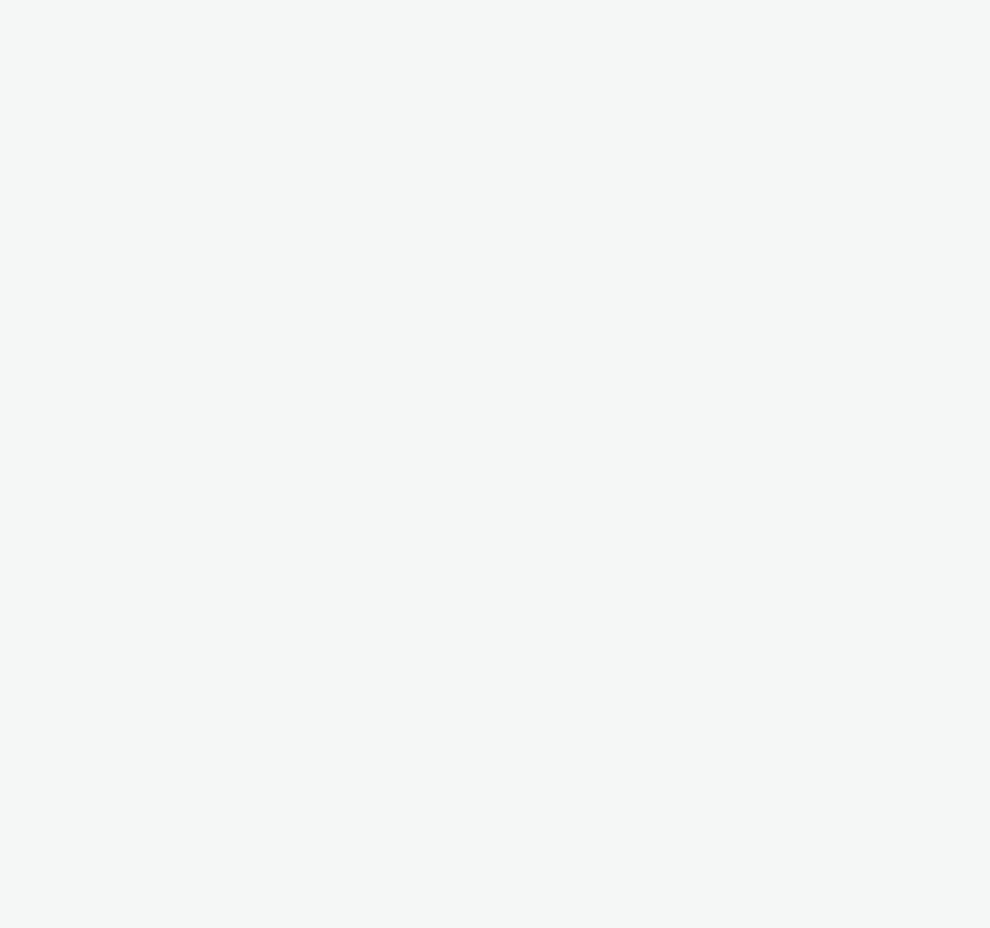
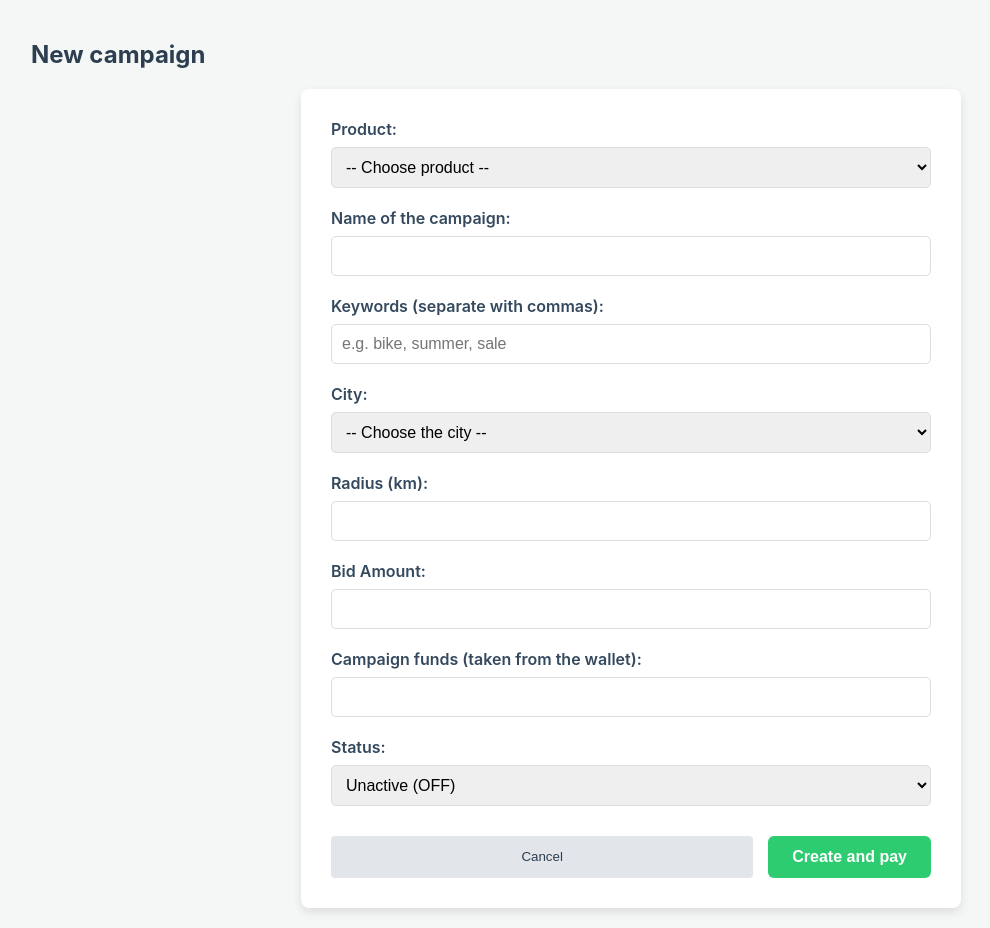
Before and after one commit to osiakmikolaj/campaigns, a React (Create React App) app: page / in a window 1280 px wide. Both pictures are taken after a click on the button "Add Campaign". Shown: the whole page, without its empty margins (9-999 px from the left). Before the commit the page ends 800 px from the top, so only its background shows below. Built offline with nearby package versions, Linux system fonts and the light colour scheme; data requests are answered from the project's data file.

Commit message:
Added create function, new loading screen, new styling for edit and creat components

```diff
--- a/db.json
+++ b/db.json
@@ -1,7 +1,16 @@
 {
   "wallet": {
+    "item": {
+      "item": {
+        "item": {
           "balance": 5400,
           "currency": "$"
+        },
+        "balance": 5000
+      },
+      "balance": 4900
+    },
+    "balance": 4869
   },
   "products": [
     {
@@ -101,7 +110,11 @@
     {
       "id": "2",
       "name": "Summer Helmet Sale",
-            "keywords": ["safety", "sale", "summer"],
+      "keywords": [
+        "safety",
+        "sale",
+        "summer"
+      ],
       "bidAmount": 0.95,
       "campaignFund": 150,
       "status": "off",
@@ -112,7 +125,10 @@
     {
       "id": "3",
       "name": "Mountain Riding Special",
-            "keywords": ["mountains", "accessories"],
+      "keywords": [
+        "mountains",
+        "accessories"
+      ],
       "bidAmount": 1.5,
       "campaignFund": 350,
       "status": "on",
--- a/src/App.js
+++ b/src/App.js
@@ -2,6 +2,7 @@ import { use, useState } from "react";
 import "./App.css";
 import Dashboard from "./components/Dashboard";
 import EditCampaign from "./components/EditCampaign";
+import CreateCampaign from "./components/CreateCampaign";
 
 function App() {
     const [view, setView] = useState("dashboard");
@@ -15,6 +16,7 @@ function App() {
     return (
         <div className="App">
             {view === "dashboard" && <Dashboard onNavigateToCreate={() => setView("create")} onNavigateToEdit={handleStartEdit} />}
+            {view === "create" && <CreateCampaign onCancel={() => setView("dashboard")} onSuccess={() => setView("dashboard")} />}
             {view === "edit" && editingId && <EditCampaign id={editingId} onCancel={() => setView("dashboard")} onSuccess={() => setView("dashboard")} />}
         </div>
     );
--- /dev/null
+++ b/src/components/CreateCampaign.jsx
@@ -0,0 +1,168 @@
+import { useEffect, useState } from "react";
+import LoadingScreen from "./LoadingScreen";
+
+const CreateCampaign = ({ onCancel, onSuccess }) => {
+    const [formData, setFormData] = useState({
+        name: "",
+        keywords: "",
+        bidAmount: 0,
+        campaignFund: 0,
+        status: "off",
+        town: "",
+        radius: 0,
+        productId: "",
+    });
+
+    const [towns, setTowns] = useState([]);
+    const [products, setProducts] = useState([]);
+    const [loading, setLoading] = useState(true);
+
+    useEffect(() => {
+        Promise.all([fetch(`/towns`).then((r) => r.json()), fetch(`/products`).then((r) => r.json())])
+            .then(([townsData, productsData]) => {
+                setTowns(townsData);
+                setProducts(productsData);
+                setLoading(false);
+            })
+            .catch((e) => {
+                console.error(e);
+                setLoading(false);
+            });
+    }, []);
+
+    const handleChange = (e) => {
+        const { name, value } = e.target;
+        setFormData({ ...formData, [name]: value });
+    };
+
+    const handleSubmit = async (e) => {
+        e.preventDefault();
+        const cost = parseFloat(formData.campaignFund);
+
+        if (cost <= 0) return alert("Not enough funds!");
+
+        try {
+            const walletRes = await fetch(`/wallet`);
+            const wallet = await walletRes.json();
+
+            if (wallet.balance < cost) {
+                alert(`Not enough funds! (Cost: ${cost}, Available funds: ${wallet.balance}`);
+                return;
+            }
+
+            const newBalance = wallet.balance - cost;
+            await fetch(`/wallet`, {
+                method: "PATCH",
+                headers: { "Content-Type": "application/json" },
+                body: JSON.stringify({ balance: newBalance }),
+            });
+
+            const keywordsArray = formData.keywords.split(",").map((word, index) => ({
+                id: Date.now() + index,
+                name: word.trim(),
+            }));
+
+            const newCampaign = {
+                name: formData.name,
+                keywords: keywordsArray,
+                bidAmount: parseFloat(formData.bidAmount),
+                campaignFund: parseFloat(formData.campaignFund),
+                status: formData.status,
+                town: formData.town,
+                radius: parseInt(formData.radius),
+                productId: parseInt(formData.productId),
+            };
+
+            await fetch(`/campaigns`, {
+                method: "POST",
+                headers: { "Content-Type": "application/json" },
+                body: JSON.stringify(newCampaign),
+            });
+
+            alert("Campaign is created!");
+            onSuccess();
+        } catch (e) {
+            console.log(e);
+        }
+    };
+
+    if (loading) {
+        return <LoadingScreen />;
+    }
+
+    return (
+        <div className="dashboard-container">
+            <h2>New campaign</h2>
+
+            <form onSubmit={handleSubmit} className="campaign-form">
+                <div className="form-group">
+                    <label>Product:</label>
+                    <select name="productId" required onChange={handleChange}>
+                        <option value="">-- Choose product --</option>
+                        {products.map((p) => (
+                            <option key={p.id} value={p.id}>
+                                {p.name}
+                            </option>
+                        ))}
+                    </select>
+                </div>
+
+                <div className="form-group">
+                    <label>Name of the campaign:</label>
+                    <input type="text" name="name" required onChange={handleChange} />
+                </div>
+
+                <div className="form-group">
+                    <label>Keywords (separate with commas):</label>
+                    <input type="text" name="keywords" placeholder="e.g. bike, summer, sale" required onChange={handleChange} />
+                </div>
+
+                <div className="form-group">
+                    <label>City:</label>
+                    <select name="town" required onChange={handleChange}>
+                        <option value="">-- Choose the city --</option>
+                        {towns.map((t) => (
+                            <option key={t.id} value={t.name}>
+                                {t.name}
+                            </option>
+                        ))}
+                    </select>
+                </div>
+
+                <div className="form-group">
+                    <label>Radius (km):</label>
+                    <input type="number" name="radius" required onChange={handleChange} />
+                </div>
+
+                <div className="form-group">
+                    <label>Bid Amount:</label>
+                    <input type="number" step="0.01" name="bidAmount" required onChange={handleChange} />
+                </div>
+
+                <div className="form-group">
+                    <label>Campaign funds (taken from the wallet):</label>
+                    <input type="number" step="0.01" name="campaignFund" required onChange={handleChange} />
+                </div>
+
+                <div className="form-group">
+                    <label>Status:</label>
+                    <select name="status" onChange={handleChange}>
+                        <option value="off">Unactive (OFF)</option>
+                        <option value="on">Active (ON)</option>
+                    </select>
+                </div>
+
+                <div className="form-actions">
+                    <button type="button" onClick={onCancel} className="btn-secondary">
+                        Cancel
+                    </button>
+                    <button type="submit" className="btn-primary">
+                        Create and pay
+                    </button>
+                </div>
+            </form>
+        </div>
+    );
+};
+
+export default CreateCampaign;
--- a/src/components/Dashboard.css
+++ b/src/components/Dashboard.css
@@ -185,3 +185,40 @@
         grid-template-columns: 1fr;
     }
 }
+
+/* --- Style Formularza --- */
+.campaign-form {
+    background: white;
+    padding: 30px;
+    border-radius: 8px;
+    box-shadow: 0 4px 10px rgba(0, 0, 0, 0.1);
+    max-width: 600px; /* Ograniczamy szerokość żeby nie był za szeroki */
+    margin: 0 auto; /* Wyśrodkowanie */
+}
+
+.form-group {
+    margin-bottom: 20px;
+    display: flex;
+    flex-direction: column;
+}
+
+.form-group label {
+    font-weight: 600;
+    margin-bottom: 8px;
+    color: #34495e;
+}
+
+.form-group input,
+.form-group select {
+    padding: 10px;
+    border: 1px solid #ddd;
+    border-radius: 5px;
+    font-size: 1rem;
+}
+
+.form-actions {
+    display: flex;
+    justify-content: flex-end; /* Przyciski do prawej */
+    gap: 15px;
+    margin-top: 30px;
+}
--- a/src/components/EditCampaign.jsx
+++ b/src/components/EditCampaign.jsx
@@ -1,5 +1,6 @@
 import { useEffect, useState } from "react";
 import "./Dashboard.css";
+import LoadingScreen from "./LoadingScreen";
 
 const EditCampaign = ({ id, onCancel, onSuccess }) => {
     const [formData, setFormData] = useState({
@@ -67,7 +68,7 @@ const EditCampaign = ({ id, onCancel, onSuccess }) => {
     };
 
     if (loading) {
-        return <div>Loading...</div>;
+        return <LoadingScreen />;
     }
 
     return (
--- /dev/null
+++ b/src/components/LoadingScreen.css
@@ -0,0 +1,44 @@
+.loader-container {
+    display: flex;
+    justify-content: center;
+    align-items: center;
+    height: 100vh;
+    gap: 10px;
+}
+
+.dot {
+    width: 40px;
+    height: 40px;
+    background-color: var(--primary-dark);
+    border-radius: 50%;
+
+    animation-name: bounce;
+    animation-duration: 1.4s;
+    animation-iteration-count: infinite;
+    animation-timing-function: ease-in-out;
+}
+
+.dot-1 {
+    animation-delay: -0.32s;
+}
+
+.dot-2 {
+    animation-delay: -0.16s;
+}
+
+.dot-3 {
+    animation-delay: 0s;
+}
+
+@keyframes bounce {
+    0%,
+    80%,
+    100% {
+        transform: scale(0);
+        opacity: 0.5;
+    }
+    40% {
+        transform: scale(1);
+        opacity: 1;
+    }
+}
--- /dev/null
+++ b/src/components/LoadingScreen.jsx
@@ -0,0 +1,13 @@
+import "./LoadingScreen.css";
+
+const LoadingScreen = () => {
+    return (
+        <div className="loader-container">
+            <div className="dot dot-1"></div>
+            <div className="dot dot-2"></div>
+            <div className="dot dot-3"></div>
+        </div>
+    );
+};
+
+export default LoadingScreen;
```
Also changed, not shown: src/components/Dashboard.jsx (+5 -4 lines). Lines whose indentation alone changed are shown as unchanged.
